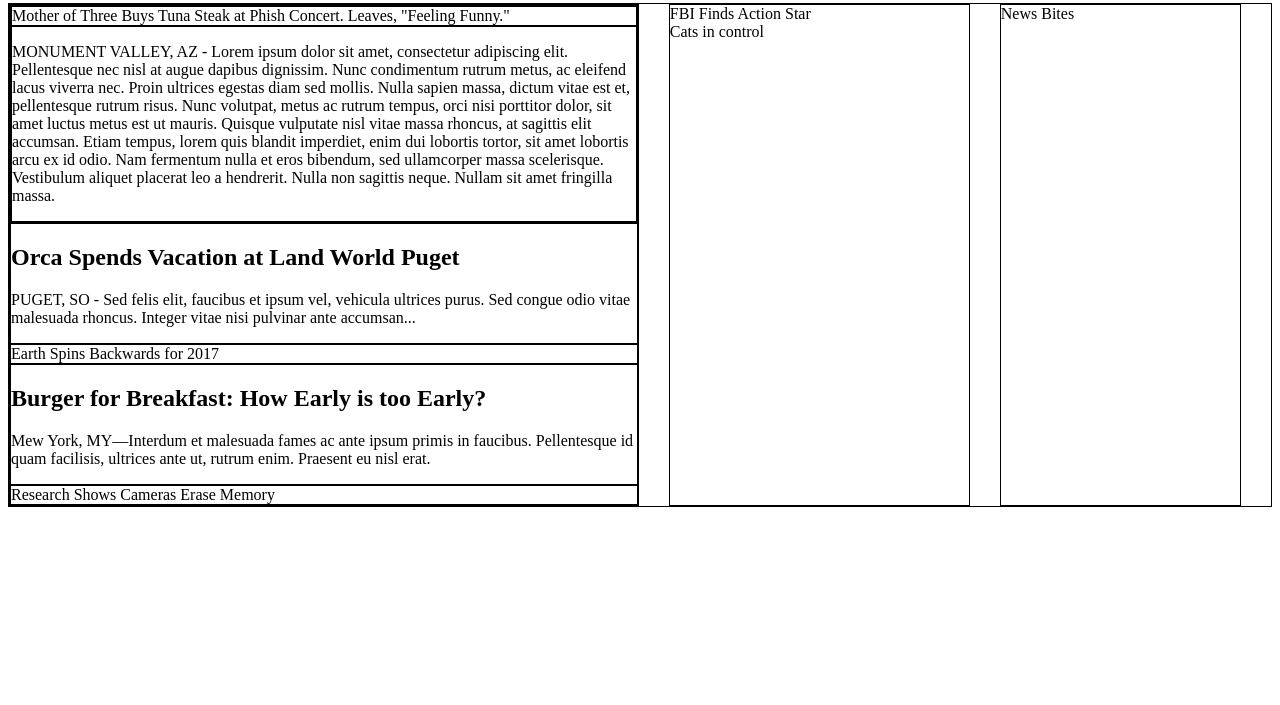
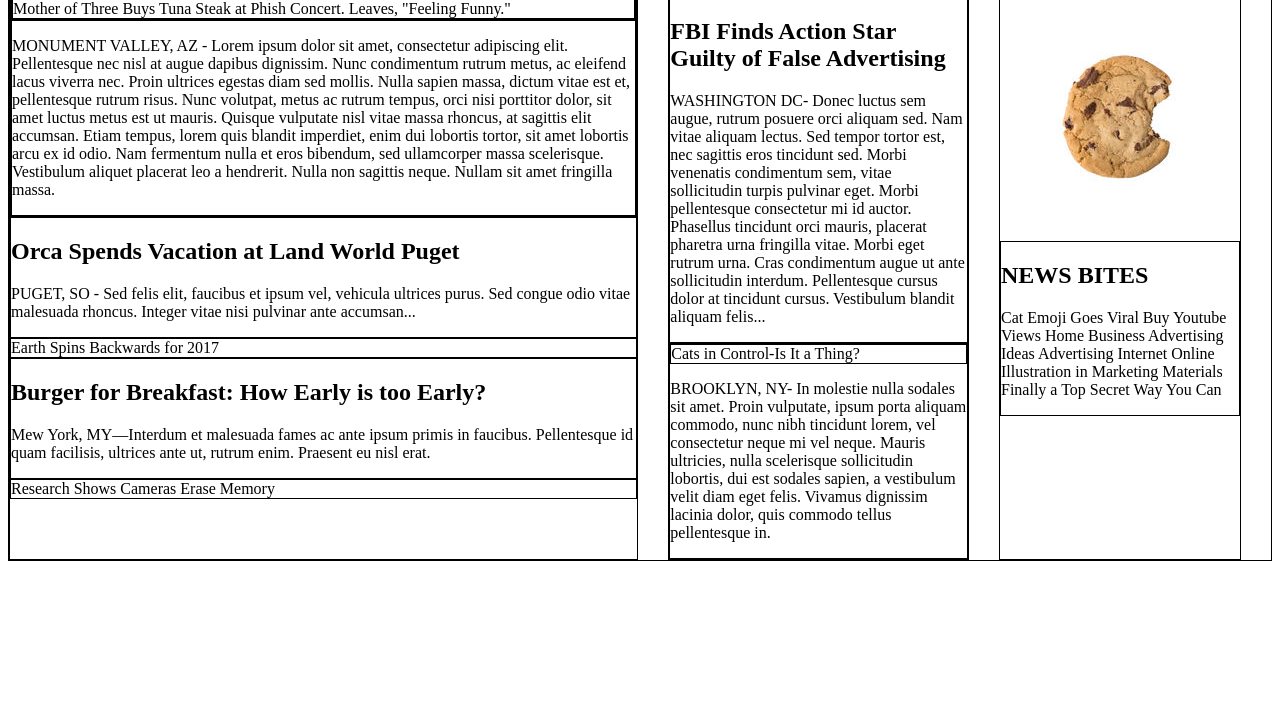
Before and after one commit to ivins/mytimes, a plain HTML site: page index.html in a window 1280 px wide. Shown: the part 95-800 px from the top of the page. Drawn offline with Linux system fonts and the light colour scheme.

Commit message:
content added, containers arranged

```diff
--- a/index.html
+++ b/index.html
@@ -30,7 +30,7 @@
 
       <div class="columnlarge">
 
-        <div class="article1">
+        <div class="article">
           <div class="item">
             <span>Mother of Three Buys Tuna Steak at Phish Concert. Leaves, "Feeling Funny."</span>
           </div>
@@ -39,7 +39,7 @@
           </div>
 
         </div>
-        <div class="article2">
+        <div class="article">
           <h2>Orca Spends Vacation at Land World Puget</h2>
           <p>PUGET, SO - Sed felis elit, faucibus et ipsum vel, vehicula ultrices purus. Sed congue odio vitae malesuada rhoncus. Integer vitae nisi pulvinar ante accumsan...</p>
         </div>
@@ -48,7 +48,7 @@
           <span>Earth Spins Backwards for 2017</span>
         </div>
 
-        <div class="article3">
+        <div class="article">
           <h2>Burger for Breakfast: How Early is too Early?</h2>
           <p>Mew York, MY—Interdum et malesuada fames ac ante ipsum primis in faucibus. Pellentesque id quam facilisis, ultrices ante ut, rutrum enim. Praesent eu nisl erat.</p>
         </div>
@@ -59,18 +59,26 @@
 
       </div>
       <div class="columnmedium">
-        <div class="article4">
-          <span>FBI Finds Action Star</span>
+        <div class="article">
+          <h2>FBI Finds Action Star Guilty of False Advertising</h2>
+          <p>WASHINGTON DC- Donec luctus sem augue, rutrum posuere orci aliquam sed. Nam vitae aliquam lectus. Sed tempor tortor est, nec sagittis eros tincidunt sed. Morbi venenatis condimentum sem, vitae sollicitudin turpis pulvinar eget. Morbi pellentesque consectetur mi id auctor. Phasellus tincidunt orci mauris, placerat pharetra urna fringilla vitae. Morbi eget rutrum urna. Cras condimentum augue ut ante sollicitudin interdum. Pellentesque cursus dolor at tincidunt cursus. Vestibulum blandit aliquam felis...</p>
 
         </div>
-        <div class="article5">
-          <span>Cats in control</span>
+        <div class="article">
+          <span>Cats in Control-Is It a Thing?</span>
+          <p>BROOKLYN, NY- In molestie nulla sodales sit amet. Proin vulputate, ipsum porta aliquam commodo, nunc nibh tincidunt lorem, vel consectetur neque mi vel neque. Mauris ultricies, nulla scelerisque sollicitudin lobortis, dui est sodales sapien, a vestibulum velit diam eget felis. Vivamus dignissim lacinia dolor, quis commodo tellus pellentesque in.</p>
 
         </div>
 
       </div>
       <div class="columnsmall">
-        <span>News Bites</span>
+        <div class="cookie">
+          <img src="./resources/images/img-cookie.png" alt="Cookie">
+        </div>
+        <div class="article">
+          <h2>NEWS BITES</h2>
+          <p>Cat Emoji Goes Viral Buy Youtube Views Home Business Advertising Ideas Advertising Internet Online Illustration in Marketing Materials Finally a Top Secret Way You Can</p>
+        </div>
 
       </div>
 
--- a/resources/style.css
+++ b/resources/style.css
@@ -1,6 +1,10 @@
+body {
+  background-color: white;
+  margin-top: 0px;
+}
+
 .header {
   display: flex;
-  border: 1px solid black;
   font-family: Verdana;
   font-size: 14px;
   font-weight: bold;
@@ -34,6 +38,7 @@
   display: flex;
   align-items: center;
   margin-left: 20px;
+  border: 1px solid black;
 }
 
 .logo span {
@@ -45,6 +50,7 @@
   border: 1px solid black;
   top: 90px;
   position: relative;
+  justify-content: center;
 
 }
 
@@ -65,16 +71,11 @@
   border: 1px solid black;
 }
 
-.article1 {
+.article {
   border: 1px solid black;
 }
 
-.article2 {
-  display: block;
-  border: 1px solid black;
-}
-
-.article3 {
+.article span {
   display: block;
   border: 1px solid black;
 }
```
